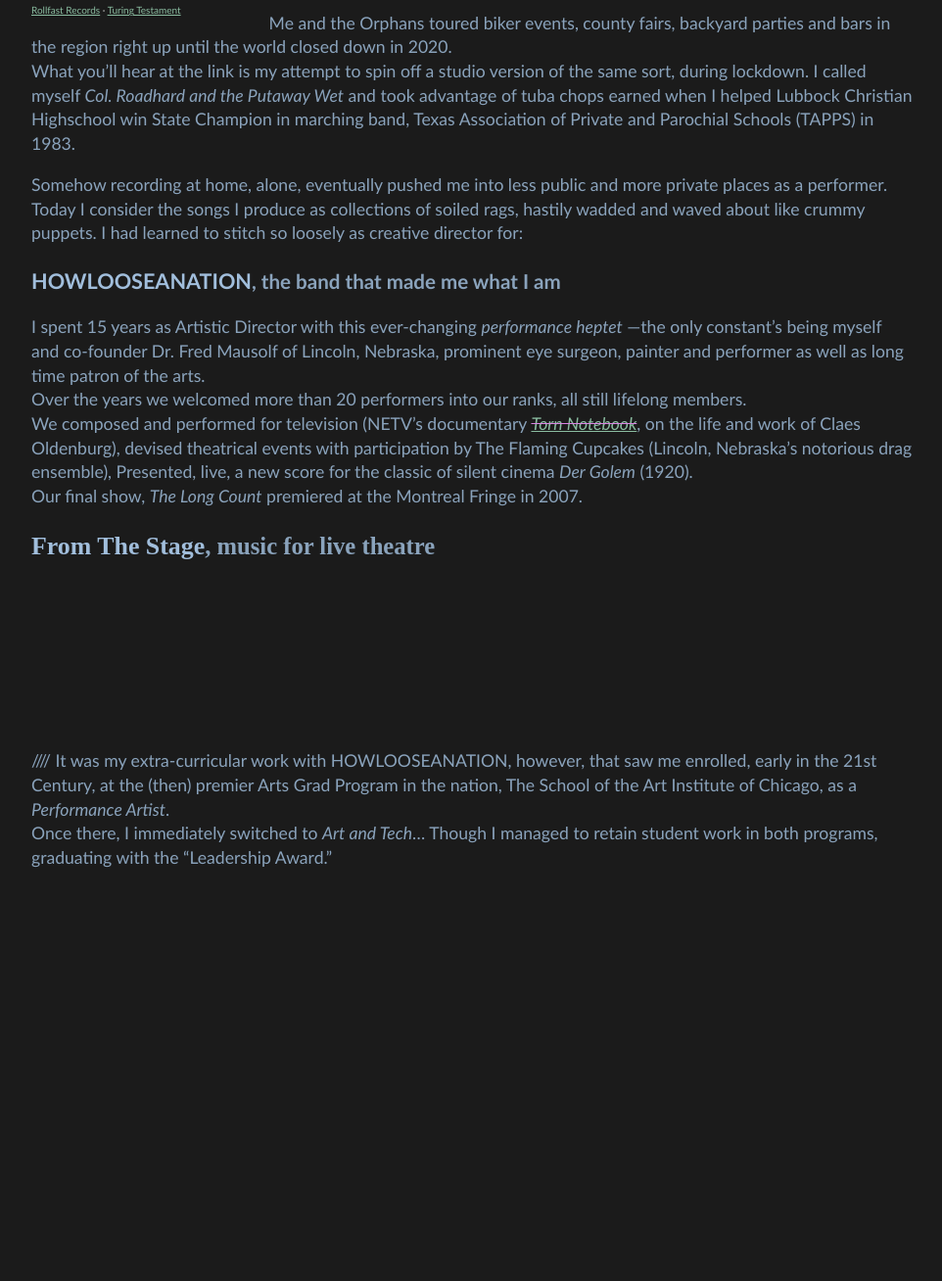
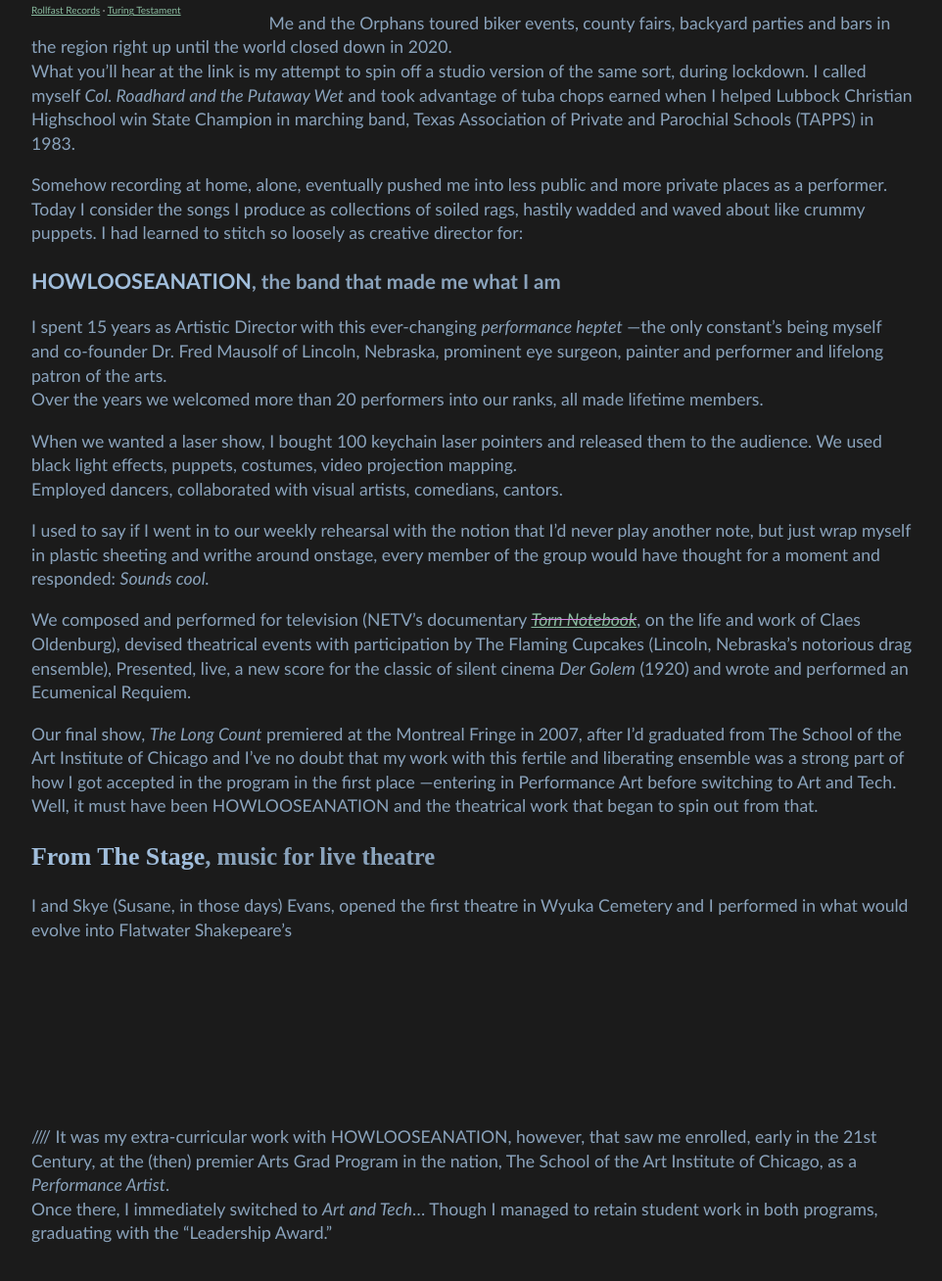
Before and after one commit to Interactimation/portfolio, a Jekyll site: the page built from performing/index.md, in a window 1280 px wide and 1400 px high, scrolled down 2568 px, cut to the strip 76-1384 px from the top of the window. Shown: the whole strip at 98% size, without its empty margins (158-1120 px from the left). Built offline with Jekyll 4.4.1, drawn with Linux system fonts in a browser that asks for light colours; before the commit the page ends 3585 px from its top, so only the background shows below that.

Commit message:
More howl

```diff
--- a/performing/index.md
+++ b/performing/index.md
@@ -144,16 +144,26 @@ What you'll hear at the link is my attempt to spin off a studio version of the s
 
 Somehow recording at home, alone, eventually pushed me into less public and more private places as a performer. Today I consider the songs I produce as collections of soiled rags, hastily wadded and waved about like crummy puppets. I had learned to stitch so loosely as creative director for:
 
+{: #howlooseanation }
+
 ### **HOWLOOSEANATION**, the band that made me what I am
 
-{: #howlooseanation }
+I spent 15 years as Artistic Director with this ever-changing _performance heptet_ —the only constant's being myself and co-founder Dr. Fred Mausolf of Lincoln, Nebraska, prominent eye surgeon, painter and performer and lifelong patron of the arts.
+Over the years we welcomed more than 20 performers into our ranks, all made lifetime members.
 
-I spent 15 years as Artistic Director with this ever-changing _performance heptet_ —the only constant's being myself and co-founder Dr. Fred Mausolf of Lincoln, Nebraska, prominent eye surgeon, painter and performer as well as long time patron of the arts.
-Over the years we welcomed more than 20 performers into our ranks, all still lifelong members.
-We composed and performed for television (NETV's documentary <del>[_Torn Notebook_](////)</del>, on the life and work of Claes Oldenburg), devised theatrical events with participation by The Flaming Cupcakes (Lincoln, Nebraska's notorious drag ensemble), Presented, live, a new score for the classic of silent cinema _Der Golem_ (1920).
-Our final show, _The Long Count_ premiered at the Montreal Fringe in 2007.
+When we wanted a laser show, I bought 100 keychain laser pointers and released them to the audience. We used black light effects, puppets, costumes, video projection mapping.
+Employed dancers, collaborated with visual artists, comedians, cantors.
+
+I used to say if I went in to our weekly rehearsal with the notion that I'd never play another note, but just wrap myself in plastic sheeting and writhe around onstage, every member of the group would have thought for a moment and responded: _Sounds cool._
+
+We composed and performed for television (NETV's documentary <del>[_Torn Notebook_](////)</del>, on the life and work of Claes Oldenburg), devised theatrical events with participation by The Flaming Cupcakes (Lincoln, Nebraska's notorious drag ensemble), Presented, live, a new score for the classic of silent cinema _Der Golem_ (1920) and wrote and performed an Ecumenical Requiem.
+
+Our final show, _The Long Count_ premiered at the Montreal Fringe in 2007, after I'd graduated from The School of the Art Institute of Chicago and I've no doubt that my work with this fertile and liberating ensemble was a strong part of how I got accepted in the program in the first place —entering in Performance Art before switching to Art and Tech.
+Well, it must have been HOWLOOSEANATION and the theatrical work that began to spin out from that.
 
 ## **From The Stage**, music for live theatre
+
+I and Skye (Susane, in those days) Evans, opened the first theatre in Wyuka Cemetery and I performed in what would evolve into Flatwater Shakepeare's
 
 <br />
 
```
